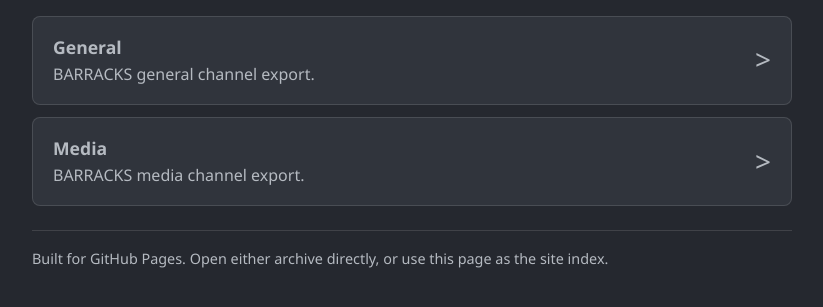
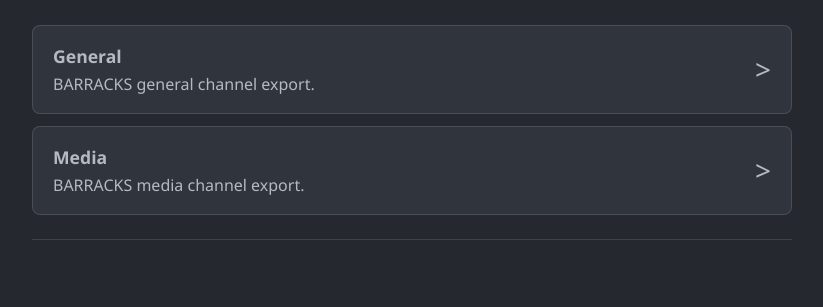
Before and after one commit to oracle-eng/United-Elven-Association-Chat-Archives, a plain HTML site: page index.html in a window 1280 px wide. Shown: the part 349-656 px from the top of the page, without its empty margins (228-1051 px from the left). Drawn offline with Linux system fonts and the light colour scheme.

Commit message:
Update index.html

```diff
--- a/index.html
+++ b/index.html
@@ -141,7 +141,6 @@
     </nav>
 
     <footer>
-      Built for GitHub Pages. Open either archive directly, or use this page as the site index.
     </footer>
   </main>
 </body>
```
